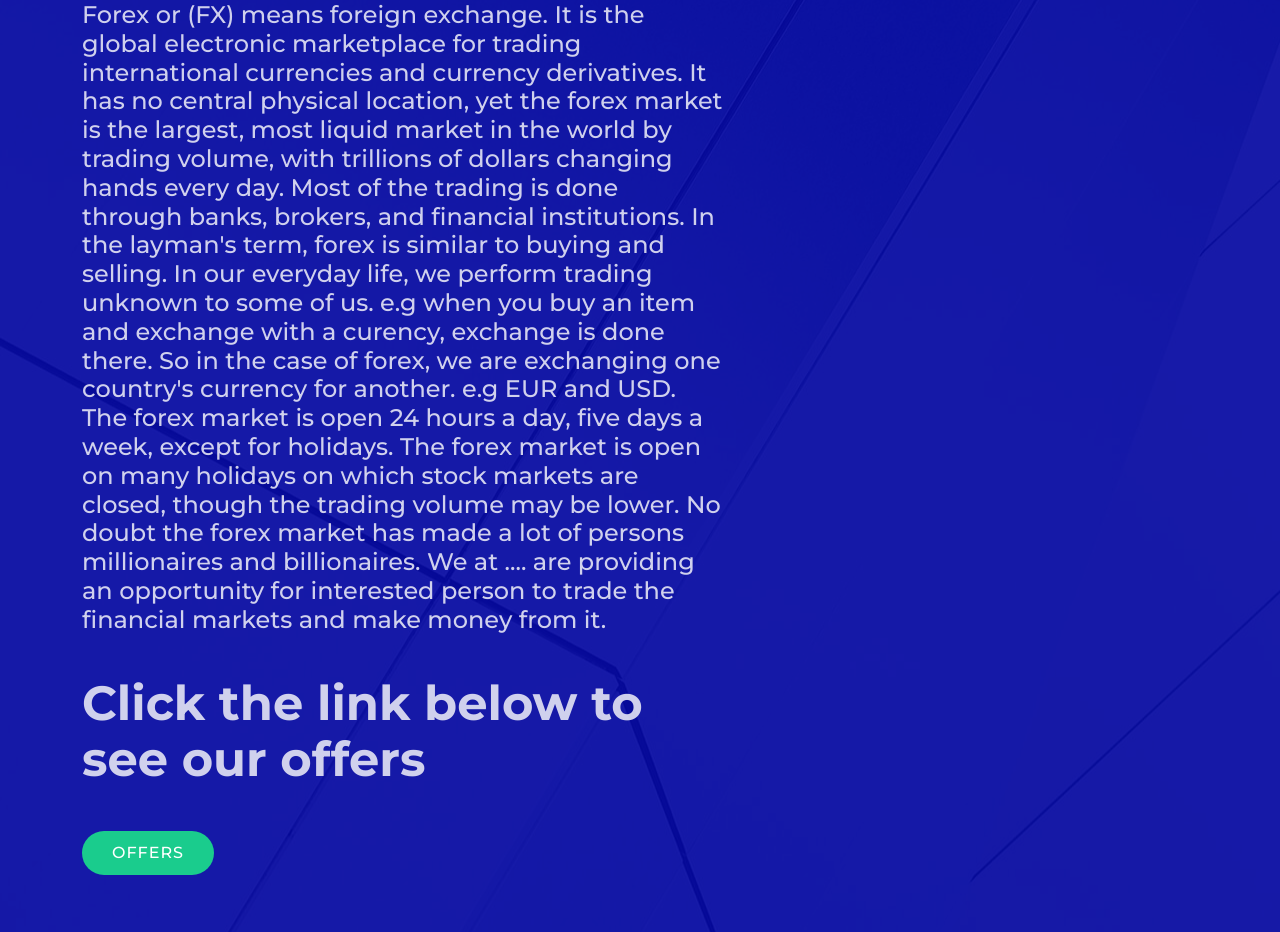
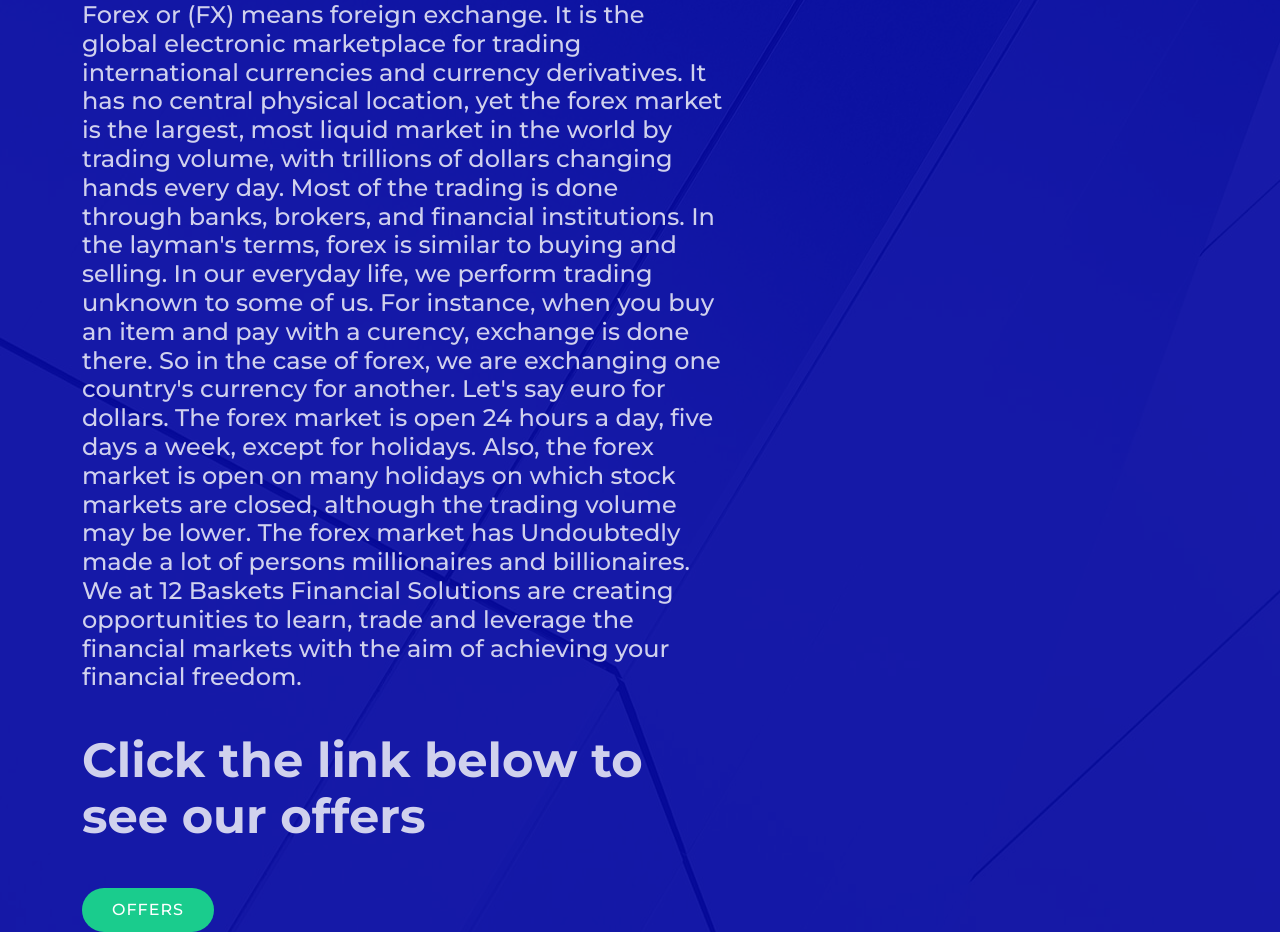
Before and after one commit to norbertose09/douzepanier, a PHP site: page /info in a window 1280 px wide. Shown: the part 219-1151 px from the top of the page. Run offline with PHP 8.4, Linux system fonts and the light colour scheme.

Commit message:
Update index.php

```diff
--- a/info/index.php
+++ b/info/index.php
@@ -61,9 +61,9 @@
           <div data-aos="zoom-out">
             <h1>NEW TO <span>FOREX?</span></h1>
             <br>
-            <h2>Forex or (FX) means foreign exchange. It is the global electronic marketplace for trading international currencies and currency derivatives. It has no central physical location, yet the forex market is the largest, most liquid market in the world by trading volume, with trillions of dollars changing hands every day. Most of the trading is done through banks, brokers, and financial institutions. In the layman's term, forex is similar to buying and selling. In our everyday life, we perform trading unknown to some of us. e.g when you buy an item and exchange with a curency, exchange is done there. So in the case of forex, we are exchanging one country's currency for another. e.g EUR and USD.
+            <h2>Forex or (FX) means foreign exchange. It is the global electronic marketplace for trading international currencies and currency derivatives. It has no central physical location, yet the forex market is the largest, most liquid market in the world by trading volume, with trillions of dollars changing hands every day. Most of the trading is done through banks, brokers, and financial institutions. In the layman's terms, forex is similar to buying and selling. In our everyday life, we perform trading unknown to some of us. For instance, when you buy an item and pay with a curency, exchange is done there. So in the case of forex, we are exchanging one country's currency for another. Let's say euro for dollars.
 
-The forex market is open 24 hours a day, five days a week, except for holidays. The forex market is open on many holidays on which stock markets are closed, though the trading volume may be lower. No doubt the forex market has made a lot of persons millionaires and billionaires. We at .... are providing an opportunity for interested person to trade the financial markets and make money from it.</h2>
+The forex market is open 24 hours a day, five days a week, except for holidays. Also, the forex market is open on many holidays on which stock markets are closed, although the trading volume may be lower. The forex market has Undoubtedly made a lot of persons millionaires and billionaires. We at 12 Baskets Financial Solutions are creating opportunities to learn, trade and leverage the financial markets with the aim of achieving your financial freedom.</h2>
 <h1>Click the link below to see our offers</h1><br>
             <!-- <h2>What is your Gender?</h2> -->
             <div class="text-center text-lg-start">
```
